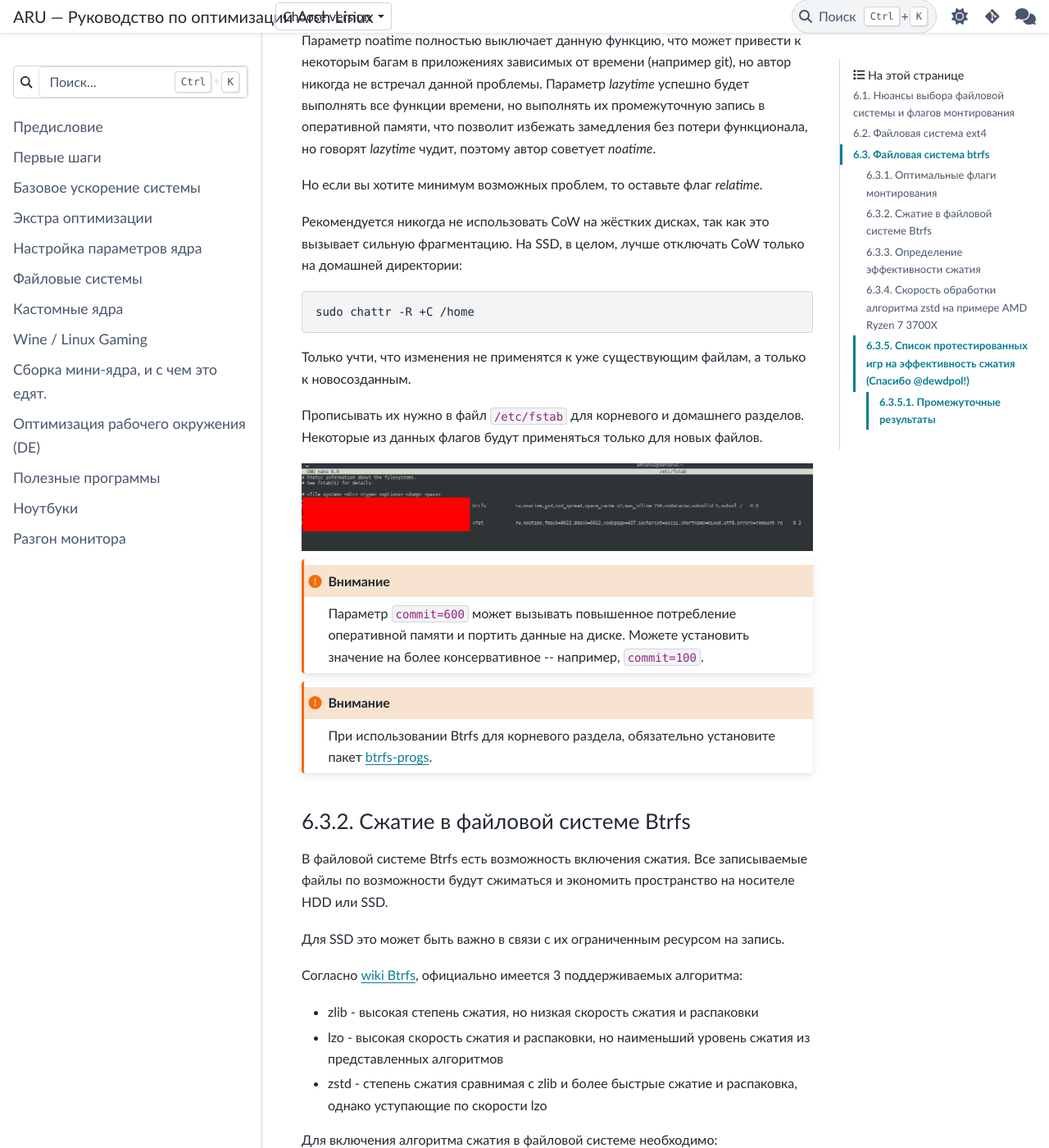
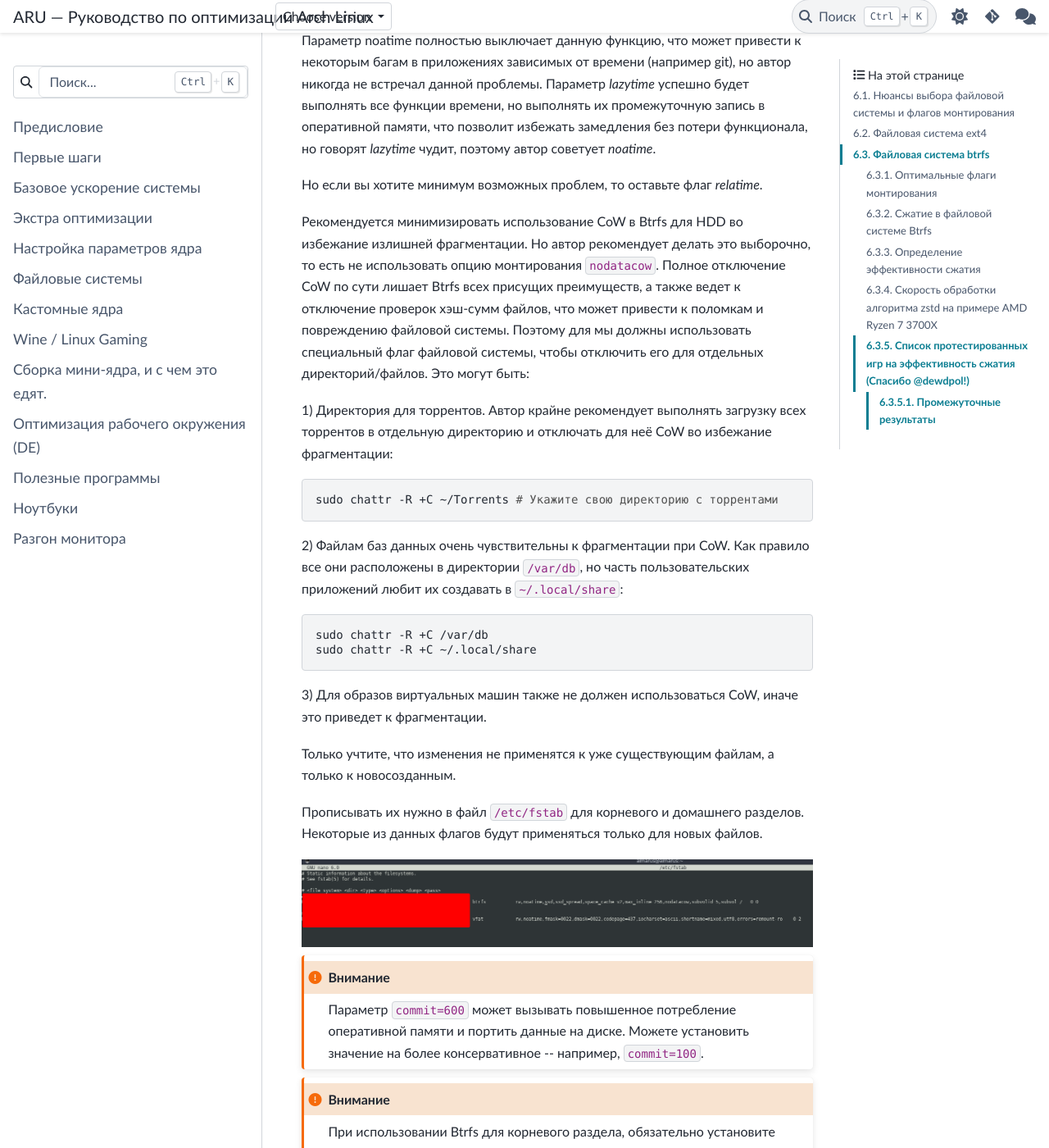
Before and after one commit to ventureoo/ARU, a Sphinx documentation site: the page built from docs/source/file-systems.rst, in a window 1280 px wide and 1400 px high, scrolled down 2759 px. Shown: the whole window at 82% size. Built offline with Sphinx 7.4.7 and the PyData theme 0.15.4, drawn with Linux system fonts in a browser that asks for light colours; some of the changed text lies outside the part shown.

Commit message:
file-systems: Explain more about disabling CoW

```diff
--- a/docs/source/file-systems.rst
+++ b/docs/source/file-systems.rst
@@ -153,15 +153,32 @@ Ext4 при должных оптимизациях показывает себ
 
 Но если вы хотите минимум возможных проблем, то оставьте флаг *relatime*.
 
-Рекомендуется никогда не использовать CoW на жёстких дисках,
-так как это вызывает сильную фрагментацию. На SSD, в целом,
-лучше отключать CoW только на домашней директории:
+Рекомендуется минимизировать использование CoW в Btrfs для HDD во
+избежание излишней фрагментации. Но автор рекомендует делать это
+выборочно, то есть не использовать опцию монтирования ``nodatacow``.
+Полное отключение CoW по сути лишает Btrfs всех присущих преимуществ,
+а также ведет к отключение проверок хэш-сумм файлов, что может
+привести к поломкам и повреждению файловой системы. Поэтому для мы
+должны использовать специальный флаг файловой системы, чтобы отключить
+его для отдельных директорий/файлов. Это могут быть:
 
-::
+1) Директория для торрентов. Автор крайне рекомендует выполнять
+загрузку всех торрентов в отдельную директорию и отключать для неё CoW
+во избежание фрагментации::
 
- sudo chattr -R +C /home
+  sudo chattr -R +C ~/Torrents # Укажите свою директорию с торрентами
 
-Только учти, что изменения не применятся к уже существующим файлам,
+2) Файлам баз данных очень чувствительны к фрагментации при CoW.
+Как правило все они расположены в директории ``/var/db``, но часть
+пользовательских приложений любит их создавать в ``~/.local/share``::
+
+  sudo chattr -R +C /var/db
+  sudo chattr -R +C ~/.local/share
+
+3) Для образов виртуальных машин также не должен использоваться CoW, иначе
+это приведет к фрагментации.
+
+Только учтите, что изменения не применятся к уже существующим файлам,
 а только к новосозданным.
 
 Прописывать их нужно в файл ``/etc/fstab`` для корневого и домашнего разделов.
```
Also changed, not shown: other parts of docs/source/file-systems.rst (+1 -4 lines).
